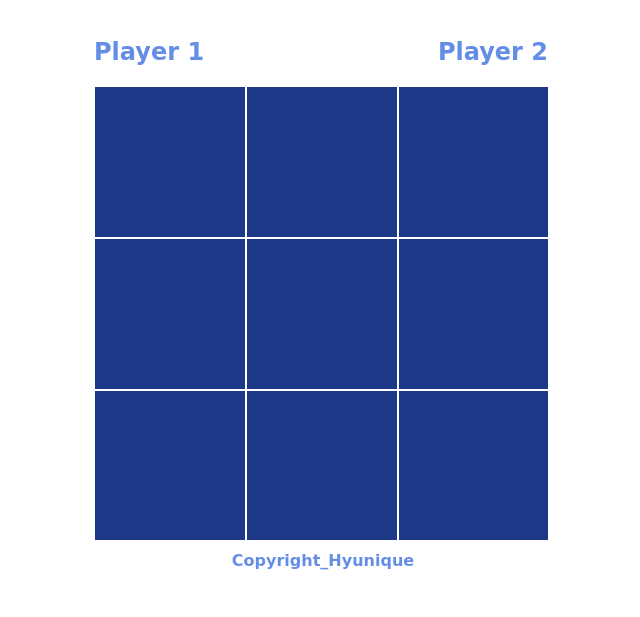
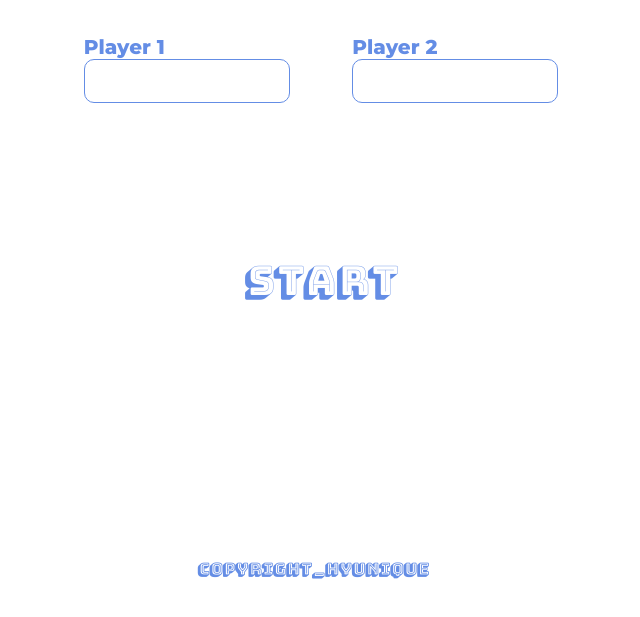
Before and after one commit to hyunique/tictactoe, a plain HTML site: page index.html in a window 1280 px wide. Shown: the part 199-816 px from the top of the page, without its empty margins (327-967 px from the left). Drawn offline with Linux system fonts and the light colour scheme; a web font is replaced by a local one.

Commit message:
added basic structure and style

```diff
--- a/index.html
+++ b/index.html
@@ -16,9 +16,26 @@
         </header>
 
         <main>
+            <div class="start_page">
+                <form class="name_form" action="">
+                    <div class="input_container">
+
+                        <label for="player1">Player 1 <br>
+                            <input type="text" class="name_input_1" name="player1">
+                        </label>
+
+                        <label for="player2">Player 2 <br>
+                            <input type="text" class="name_input_2" name="player2">
+                        </label>
+
+                    </div>
+                    <button class="start_btn">Start</button>
+                </form>
+            </div>
+            <div class="game_page invisible">
                 <div class="players">
-                <h2 class="player 1">Player 1</h2>
-                <h2 class="player 2">Player 2</h2>
+                    <h2 class="player_1">Player 1</h2>
+                    <h2 class="player_2">Player 2</h2>
                 </div>
                 <div class="game_board">
                     <div class="slot" data-index="0"></div>
@@ -31,6 +48,7 @@
                     <div class="slot" data-index="7"></div>
                     <div class="slot" data-index="8"></div>
                 </div>
+            </div>
         </main>
 
         <footer>
--- a/style.css
+++ b/style.css
@@ -1,4 +1,4 @@
-@import url('https://fonts.googleapis.com/css2?family=Fuzzy+Bubbles&family=Permanent+Marker&family=Reenie+Beanie&display=swap');
+  @import url('https://fonts.googleapis.com/css2?family=Bungee+Shade&family=Montserrat:ital,wght@0,300;0,400;0,800;1,300&display=swap');
 
 
 :root {
@@ -7,28 +7,116 @@
     --brand-color-3: #1E3888;
     --brand-color-4: #92ff7c;
 
-    --font-1: 'Fuzzy Bubbles', cursive;
-    --font-2: 'Permanent Marker', cursive;
-    --font-3: 'Reenie Beanie', cursive;
+    --font-1: 'Bungee Shade', cursive;
+    --font-2: 'Montserrat', sans-serif;
 }
 
 body {
     background-color: var(--brand-color-2);
-    width: 100vw;
-    height: 100vh;
+    width: 100%;
+    height: 100%;
+
+}
+
+header{
+    height: 200px;
+    text-align: center;
+}
+
+.title {
+    color: var(--brand-color-1);
+    font-family: var(--font-1);
+    font-size: 50px;
+}
+
+.start_page{
+    width: 100%;
+    /* height: 20%; */
+    background-color: var(--brand-color-2);
+    position: absolute;
     display: flex;
-    flex-direction: column;
     justify-content: center;
     align-items: center;
 }
 
-.title {
+.name_form{
+    font-family: var(--font-2);
+    font-size: 20px;
+    font-weight: 800;
     color: var(--brand-color-1);
-    font-family: var(--font-2);
-    font-size: 50px;
+    display: flex;
+    justify-content: center;
+    flex-direction: column;
+    align-items: center;
 }
 
+.input_container{
+    display: flex;
+    justify-content: space-evenly;
+    width: 600px;
+}
+
+.name_form input {
+    width: 200px;
+    height: 40px;
+    border-color: var(--brand-color-1);
+    border-style: solid;
+    border-width: 1px;
+    border-radius: 10px;
+    font-family: var(--font-2);
+    font-weight: 800;
+    color: var(--brand-color-1);
+}
+
+
+.name_form input:focus {
+    outline: none !important;
+    border-color: var(--brand-color-4);
+    color: var(--brand-color-4);
+}
+
+input:focus{
+    color: var(--brand-color-4);
+}
+
+label:focus-within{
+    color: var(--brand-color-4);
+}
+
+
+.start_btn{
+    font-size: 40px;
+    font-family:var(--font-1);
+    color: var(--brand-color-1);
+    background-color: rgba(255, 255, 255, 0);
+    border: none;
+    transition: color 0.3s, scale 0.2s;
+    cursor: pointer;
+    margin-top:150px
+}
+
+.start_btn:hover{
+    color: var(--brand-color-4);
+    scale: 1.1;
+}
+
+/* .game_page.invisible{
+    display: none;
+
+} */
+.game_page{
+    position: relative;
+    display: flex;
+    flex-direction: column;
+    align-items: center;
+
+}
+
+.game_page.invisible{
+    display: none;
+}
 .players {
+    width: 500px;
     display: flex;
     justify-content: space-between;
     color: var(--brand-color-1);
@@ -36,11 +124,14 @@ body {
 }
 
 .game_board {
-    background-color: var(--brand-color-3);
+    border-style: solid;
+    border-width: 3px;
+    border-color: var(--brand-color-4);
+    background-color: var(--brand-color-2);
     display: grid;
     grid-template-columns: repeat(3, 1fr);
-    width: 454px;
-    height: 454px;
+    width: 468px;
+    height: 468px;
 }
 
 
@@ -49,22 +140,23 @@ body {
     height: 150px;
     font-size: 100px;
     border-style: solid;
-    border-width: 1px;
-    border-color: #FFF;
+    border-width: 3px;
+    border-color: var(--brand-color-4);
+    color: var(--brand-color-1);
+    font-family: var(--font-2);
+    font-weight: 400;
     text-align: center;
     cursor: pointer;
     user-select: none;
 }
 
+
 footer {
     font-family: var(--font-1);
     color: var(--brand-color-1);
-    position: absolute;
+    position: fixed;
+    left: 0;
     bottom: 0;
-    left: 0;
-    display: flex;
-    align-items: center;
-    justify-content: center;
     width: 100%;
-    padding: 10px;
+    text-align: center;
 }
```
Lines whose indentation alone changed are shown as unchanged.
